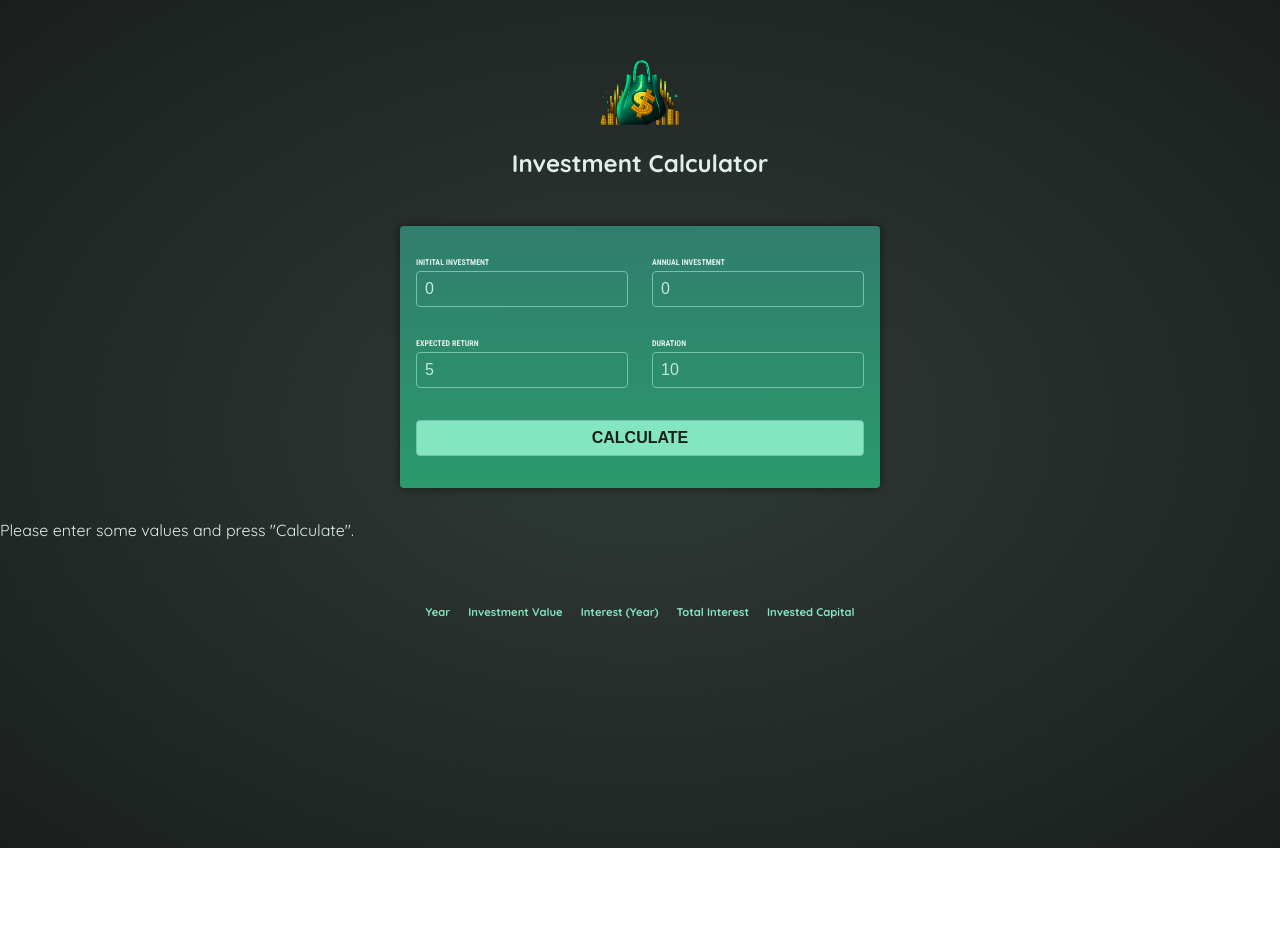
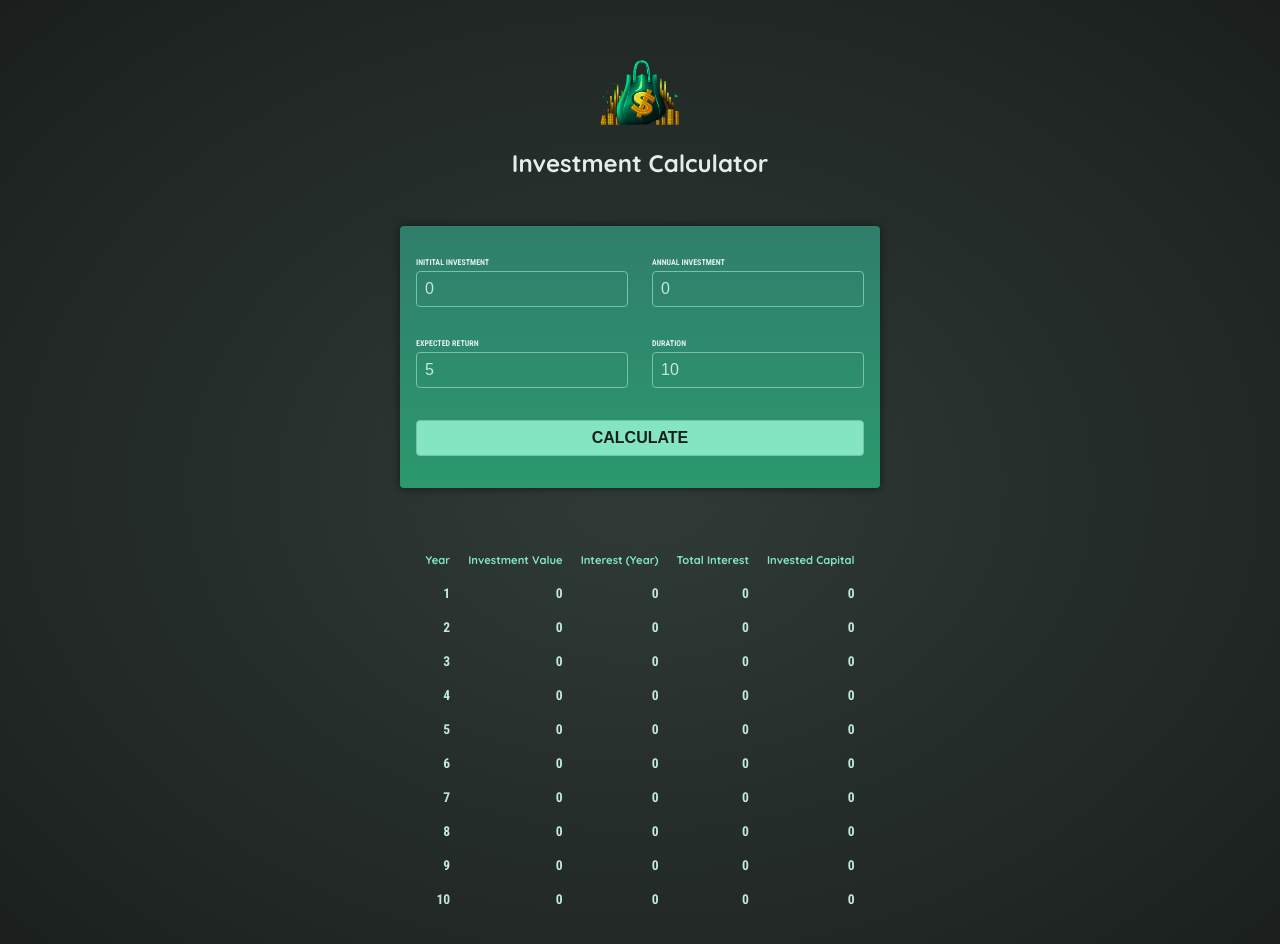
Before and after one commit to pandacreep/angular-complete-learn, an Angular app: page / in a window 1280 px wide. Both pictures are taken after a click on the button "CALCULATE". Shown: the top 944 px of the page. Before the commit the page ends 848 px from the top, so only its background shows below. Built offline with nearby package versions, Linux system fonts and the light colour scheme.

Commit message:
outputting data in a table

```diff
--- a/src/app/investment-results/investment-results.component.html
+++ b/src/app/investment-results/investment-results.component.html
@@ -1,5 +1,6 @@
-<p>Please enter some values and press "Calculate".</p>
-
+@if (!results) {
+<p class="center">Please enter some values and press "Calculate".</p>
+} @else {
 <table>
   <thead>
     <th>Year</th>
@@ -9,6 +10,15 @@
     <th>Invested Capital</th>
   </thead>
   <tbody>
-
+	@for (result of results; track result.year) {
+		<tr>
+			<th>{{ result.year }}</th>
+			<th>{{ result.valueEndOfYear }}</th>
+			<th>{{ result.interest }}</th>
+			<th>{{ result.totalInterest }}</th>
+			<th>{{ result.totalAmountInvested }}</th>
+		</tr>
+	}
   </tbody>
 </table>
+}
```
Lines whose indentation alone changed are shown as unchanged.
